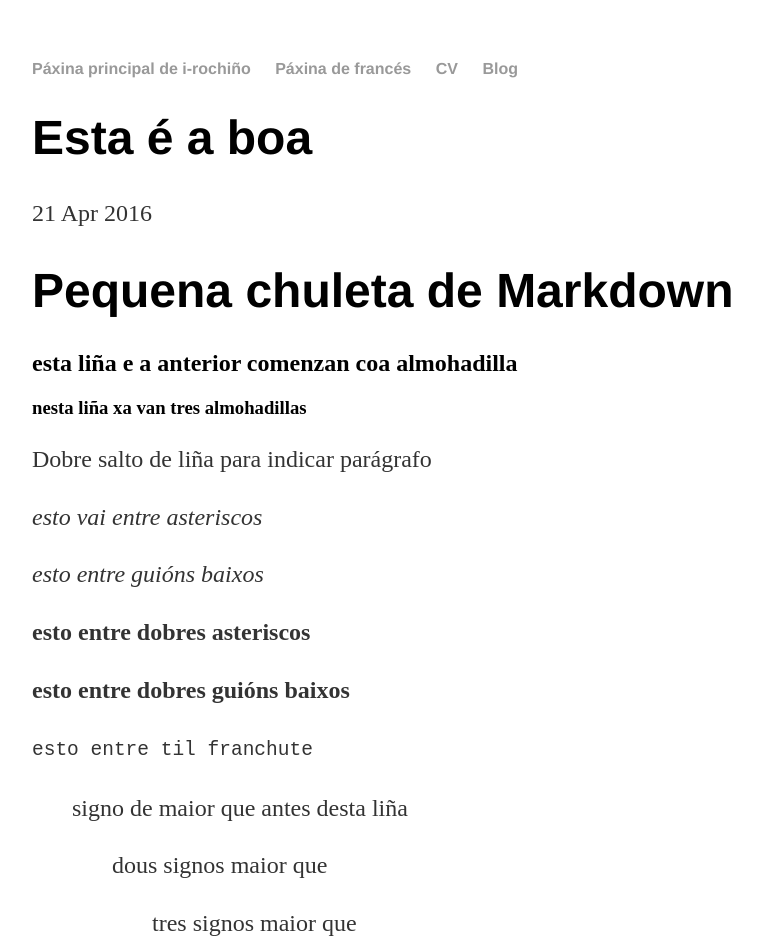
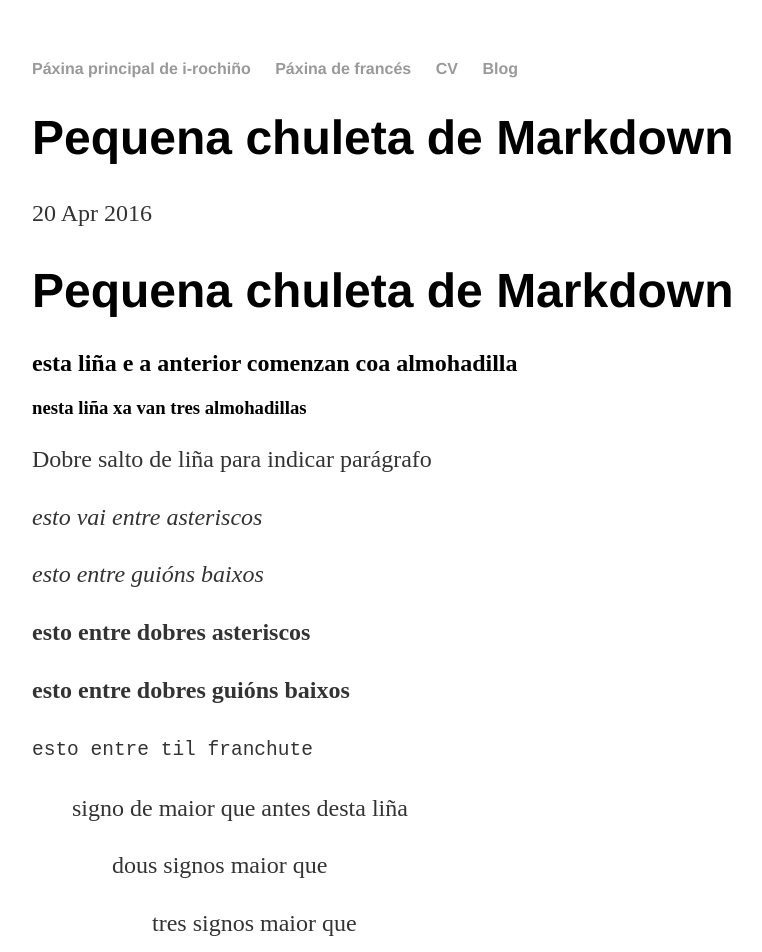
Before and after one commit to irocho/irocho.github.io, a Jekyll site: the page built from _posts/2016-04-20-chuleta.md, in a window 1280 px wide. Shown: the top 952 px of the page, without its empty margins (160-922 px from the left). Built offline with Jekyll 4.4.1, drawn with Linux system fonts in a browser that asks for light colours.

Commit message:
importante actualizar título e data

```diff
--- a/_posts/2016-04-20-chuleta.md
+++ b/_posts/2016-04-20-chuleta.md
@@ -1,7 +1,7 @@
 ---
 layout: post
-title: "Esta é a boa"
-date: 2016-04-21
+title: "Pequena chuleta de Markdown"
+date: 2016-04-20
 ---
 
 # Pequena chuleta de Markdown
```
